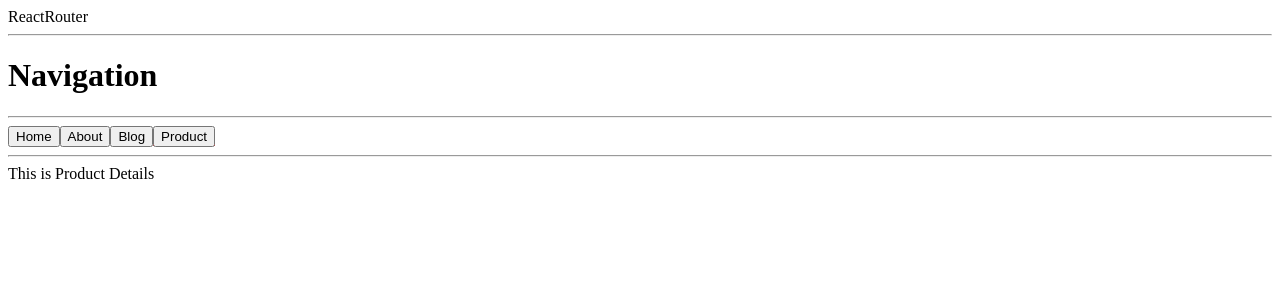
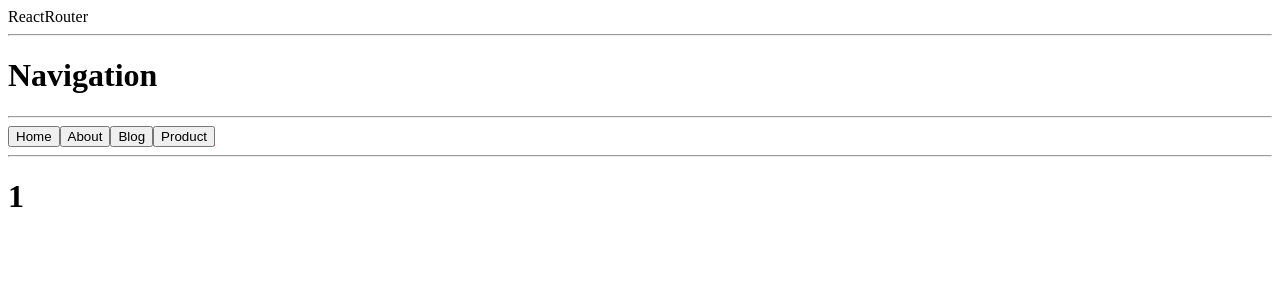
Before and after one commit to YeMarnPaing-dev/membo_callback, a React (Create React App) app: page /product/1 in a window 1280 px wide. Shown: the top 300 px of the page. Built offline with nearby package versions, Linux system fonts and the light colour scheme.

Commit message:
useLocation

```diff
--- a/src/ReactRouter.jsx
+++ b/src/ReactRouter.jsx
@@ -19,7 +19,7 @@ const ReactRouter = () => {
         <Route path="/about" element={<About/>} />
         <Route path="/blog" element={<Blog/>} />
         <Route path="/product" element={<Product/>}/>
-        <Route path="/product/:id" element={<Item/>}/>
+        <Route path="/product/:name" element={<Item/>}/>
       </Routes>
     </div>
   );
--- a/src/components/Item.jsx
+++ b/src/components/Item.jsx
@@ -1,9 +1,17 @@
 import React from 'react'
+import { useLocation, useParams } from 'react-router'
 
 const Item = () => {
+     const {name} = useParams('');
+
+     const location = useLocation();
+     console.log(location);
+
   return (
+
+
     <div>
-        This is Product Details
+        <h1>{name}</h1>
     </div>
   )
 }
```
